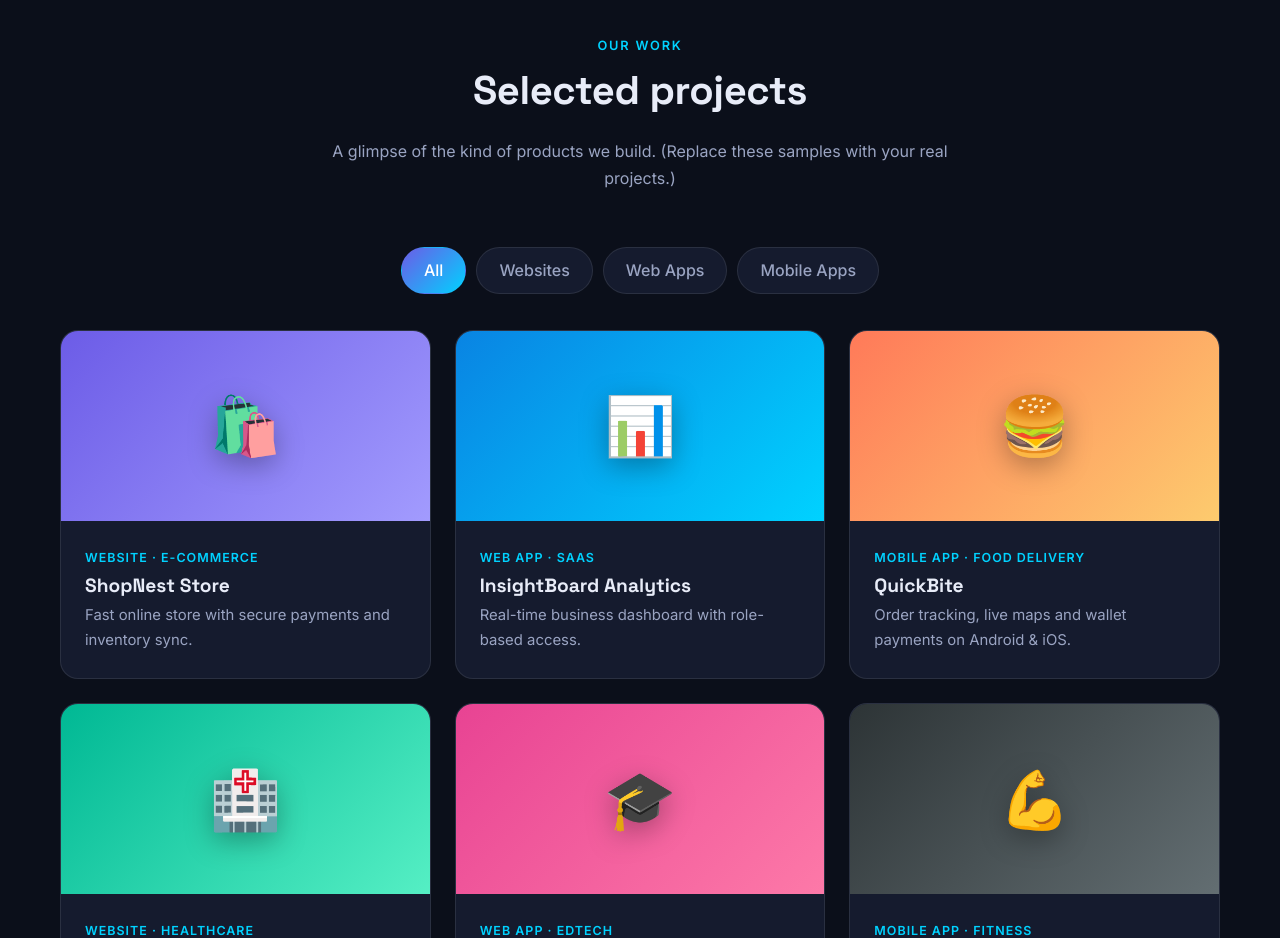
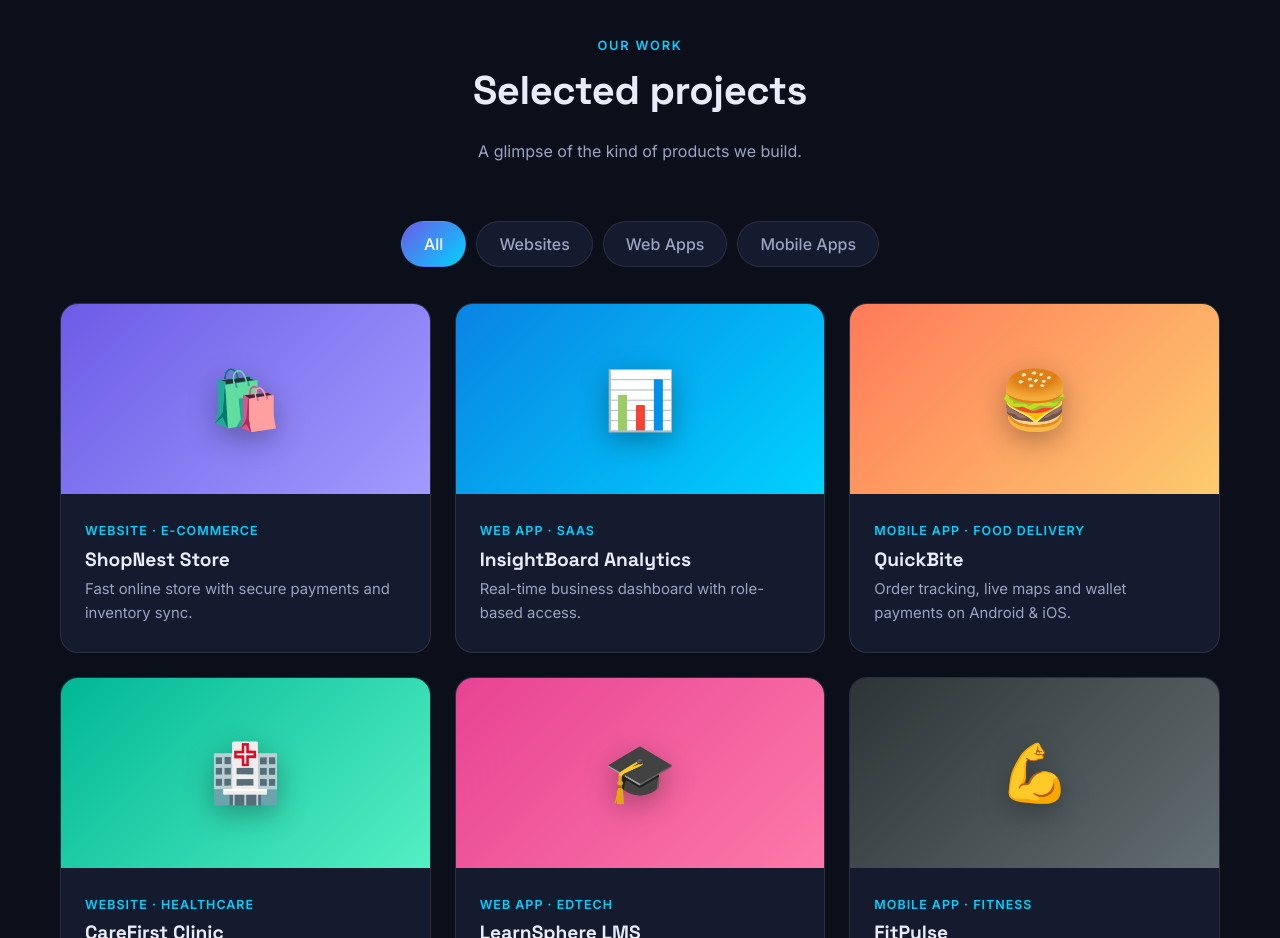
Before and after one commit to SandipCodes01/brainbeast, a plain HTML site: page index.html in a window 1280 px wide. Shown: the part 2880-3818 px from the top of the page. Drawn offline with Linux system fonts and the light colour scheme.

Commit message:
Update project description in index.html
Removed placeholder text from project description.

```diff
--- a/index.html
+++ b/index.html
@@ -186,7 +186,7 @@
         <div class="section-head reveal">
           <span class="eyebrow">Our work</span>
           <h2>Selected projects</h2>
-          <p>A glimpse of the kind of products we build. (Replace these samples with your real projects.)</p>
+          <p>A glimpse of the kind of products we build.</p>
         </div>
 
         <div class="filters reveal" role="tablist" aria-label="Filter projects">
```
